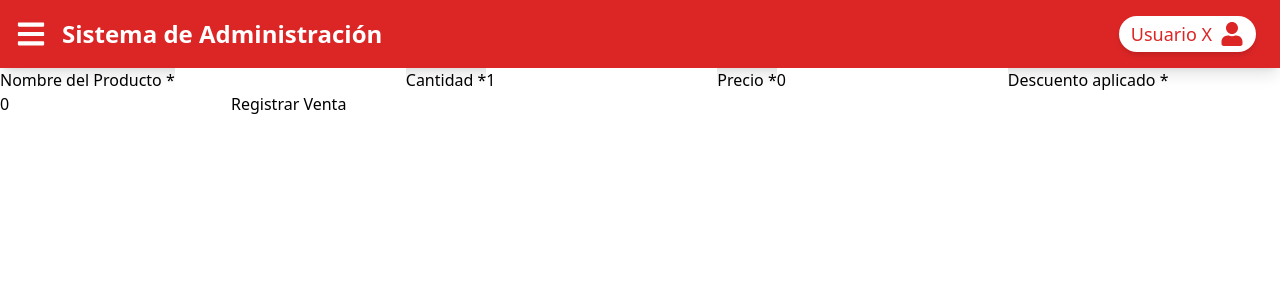
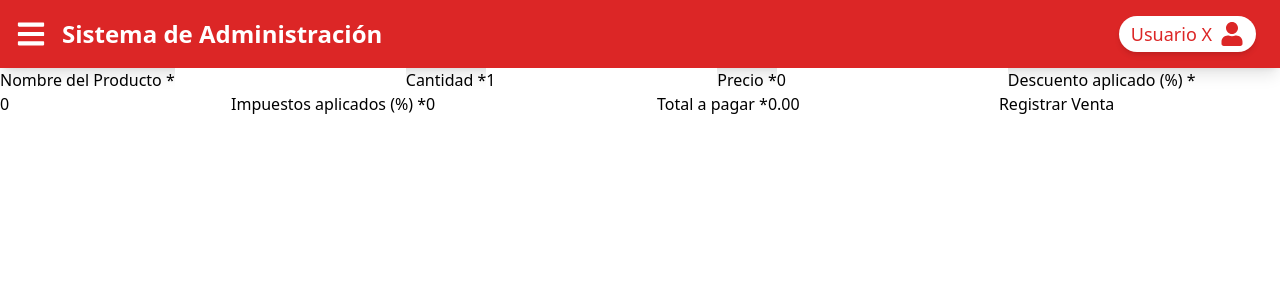
Before and after one commit to PatrickGQ/Proyecto-TallerSisInfo, a React (Vite) app in the folder FRONTEND/: page /ventas/registrar/venta in a window 1280 px wide. Shown: the top 300 px of the page. Built offline with nearby package versions, Linux system fonts and the light colour scheme.

Commit message:
Aplicacion de impuestos y total a pagar

```diff
--- a/FRONTEND/src/PAGES/RegisterSale/Components/SaleForm.jsx
+++ b/FRONTEND/src/PAGES/RegisterSale/Components/SaleForm.jsx
@@ -1,4 +1,4 @@
-import { useState } from "react";
+import { useState, useEffect } from "react";
 
 const SaleForm = () => {
   const [form, setForm] = useState({
@@ -6,7 +6,22 @@ const SaleForm = () => {
     quantity: 1,      // Estado inicial para la cantidad del producto
     price: 0,         // Estado inicial para el precio del producto
     discount: 0,      // Estado inicial para el descuento aplicado
+    tax: 0,           // Estado inicial para los impuestos
+    totalAmount: 0,   // Estado inicial para el total a pagar
   });
+
+  // Cálculo del total
+  useEffect(() => {
+    const subtotal = form.price * form.quantity;
+    const discountAmount = (form.discount / 100) * subtotal;
+    const subtotalWithDiscount = subtotal - discountAmount;
+    const taxAmount = (form.tax / 100) * subtotalWithDiscount;
+    const total = subtotalWithDiscount + taxAmount;
+    setForm((prevForm) => ({
+      ...prevForm,
+      totalAmount: total.toFixed(2),  // Fijamos el total a 2 decimales
+    }));
+  }, [form.price, form.quantity, form.discount, form.tax]);
 
   const handleChange = (e) => {
     const { name, value } = e.target;
@@ -18,7 +33,7 @@ const SaleForm = () => {
 
   const handleSubmit = (e) => {
     e.preventDefault();
-    console.log(form);  // Mostrar nombre, cantidad, precio y descuento en la consola al enviar
+    console.log(form);  // Mostrar todos los detalles del formulario, incluyendo el total
   };
 
   return (
@@ -58,7 +73,7 @@ const SaleForm = () => {
         />
 
         <label>
-          Descuento aplicado <span>*</span>
+          Descuento aplicado (%) <span>*</span>
         </label>
         <input
           type="number"
@@ -68,6 +83,27 @@ const SaleForm = () => {
           required
         />
 
+        <label>
+          Impuestos aplicados (%) <span>*</span>
+        </label>
+        <input
+          type="number"
+          name="tax"
+          value={form.tax}
+          onChange={handleChange}
+          required
+        />
+
+        <label>
+          Total a pagar <span>*</span>
+        </label>
+        <input
+          type="number"
+          name="totalAmount"
+          value={form.totalAmount}
+          readOnly
+        />
+
         <button type="submit">Registrar Venta</button>
       </form>
     </div>
```
